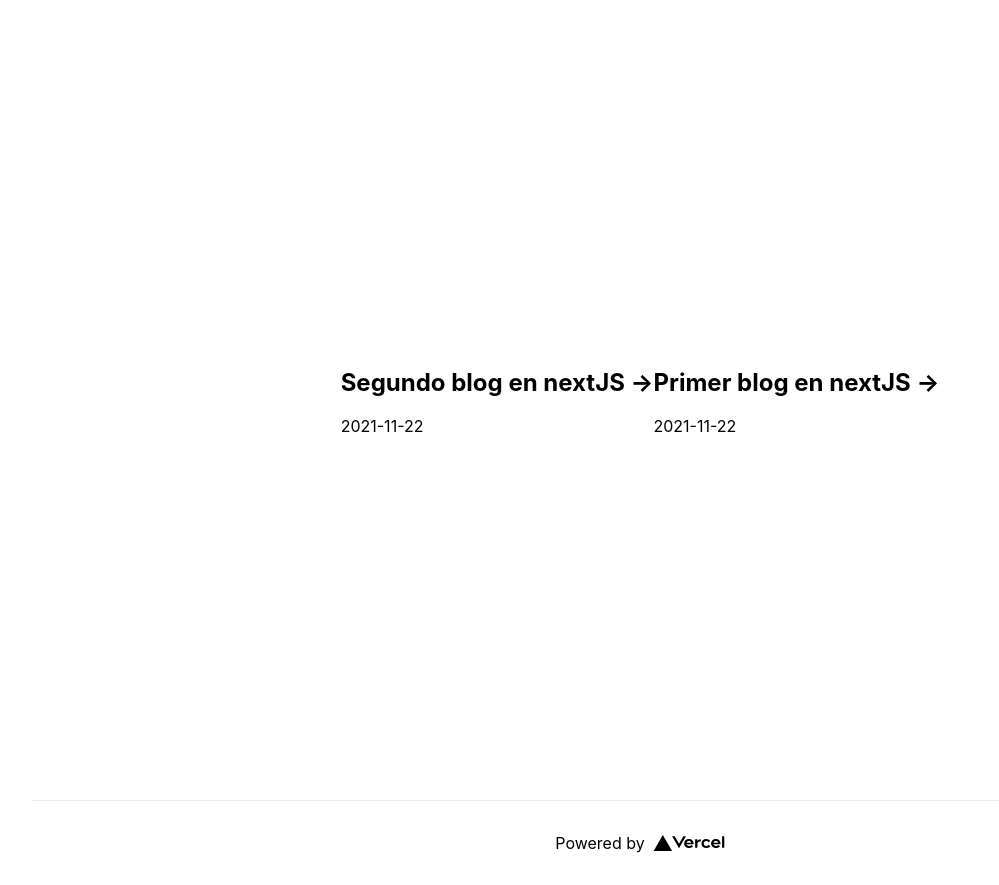
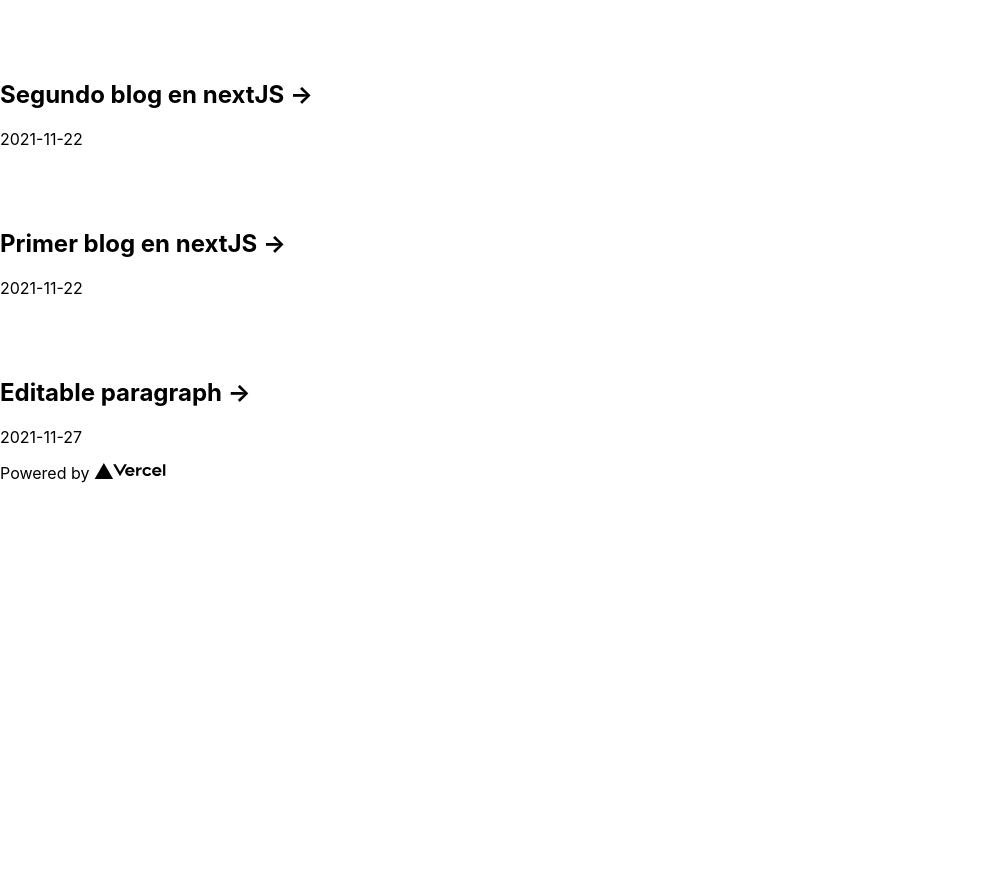
Before and after one commit to apalaciosdev/Blog-NextJS-, a Next.js app: page / in a window 1280 px wide. Shown: the whole page, without its empty margins (0-999 px from the left). After the commit the page ends 800 px from the top, so only its background shows below. Built offline with nearby package versions, Linux system fonts and the light colour scheme.

Commit message:
202111271530

```diff
--- /dev/null
+++ b/data/editable-paragraph.mdx
@@ -0,0 +1,43 @@
+---
+title: 'Editable paragraph'
+date: '2021-11-27'
+---
+
+# Editable paragraph
+
+In this post we learn to create and implement an editable paragraph in our code using **react-addons-update**.
+
+In these examples we are going to change a state that cointains an array with objects inside.
+
+We have 3 ways to implement it.
+
+
+
+
+## 1.- Using an input
+
+<CodeVisualizer language="js" code="
+const contentEditable = createRef()
+const [state, setState] = useState(demoData)
+const [bool, setBool] = useState(true)
+
+const handleChange = (evt) => {
+  const { value } = evt.target;
+  setState(update(state,{
+    [0]:{
+      [2]: {
+        content:  {$set: value}
+      }
+    }
+  }))
+
+};
+
+return(
+  <div>
+    <textarea type='text' value={state[0][2].content}  onChange={handleChange}></textarea>
+  </div>
+)
+"
+
+/>
--- a/data/hola-mundo.mdx
+++ b/data/hola-mundo.mdx
@@ -3,7 +3,7 @@ title: 'Primer blog en nextJS'
 date: '2021-11-22'
 ---
 
-# Hola mundo
+# safesa
 
 Sis gg:
 <CodeVisualizer language="js" code="
--- a/package.json
+++ b/package.json
@@ -13,7 +13,8 @@
     "next-mdx-remote": "^3.0.8",
     "prismjs": "^1.25.0",
     "react": "17.0.2",
-    "react-dom": "17.0.2"
+    "react-dom": "17.0.2",
+    "styled-components": "^5.3.3"
   },
   "devDependencies": {
     "eslint": "7.32.0",
--- a/pages/index.js
+++ b/pages/index.js
@@ -1,24 +1,25 @@
 import Head from 'next/head'
 import Image from 'next/image'
-import styles from '../styles/Home.module.css'
 import Link from 'next/link'
+
 
 import { getAllFilesMetadata } from '../lib/mdx'
 
 export default function Home({ posts }) {
   return (
-    <div className={styles.container}>
+    <div>
+
         <Head>
           <title>Blog</title>
           <meta name="description" content="Generated by create next app" />
           <link rel="icon" href="/favicon.ico" />
         </Head>
 
-      <main className={styles.main}>
-        <div className={styles.grid}>
+        <main>
+          <di>
 
             {posts.map(post => (
-            <Link key={post.slug} href={`/${post.slug}`} className={styles.card}>
+              <Link key={post.slug} href={`/${post.slug}`}>
                 <a>
                   <h2>{post.title} &rarr;</h2>
                   <p>{post.date}</p>
@@ -26,17 +27,17 @@ export default function Home({ posts }) {
               </Link>
             ))}
 
-        </div>
+          </di>
         </main>
 
-      <footer className={styles.footer}>
+        <footer>
           <a
             href="https://vercel.com?utm_source=create-next-app&utm_medium=default-template&utm_campaign=create-next-app"
             target="_blank"
             rel="noopener noreferrer"
           >
             Powered by{' '}
-          <span className={styles.logo}>
+            <span>
               <Image src="/vercel.svg" alt="Vercel Logo" width={72} height={16} />
             </span>
           </a>
--- a/styles/Home.module.css
+++ /dev/null
@@ -1,116 +0,0 @@
-.container {
-  padding: 0 2rem;
-}
-
-.main {
-  min-height: 100vh;
-  padding: 4rem 0;
-  flex: 1;
-  display: flex;
-  flex-direction: column;
-  justify-content: center;
-  align-items: center;
-}
-
-.footer {
-  display: flex;
-  flex: 1;
-  padding: 2rem 0;
-  border-top: 1px solid #eaeaea;
-  justify-content: center;
-  align-items: center;
-}
-
-.footer a {
-  display: flex;
-  justify-content: center;
-  align-items: center;
-  flex-grow: 1;
-}
-
-.title a {
-  color: #0070f3;
-  text-decoration: none;
-}
-
-.title a:hover,
-.title a:focus,
-.title a:active {
-  text-decoration: underline;
-}
-
-.title {
-  margin: 0;
-  line-height: 1.15;
-  font-size: 4rem;
-}
-
-.title,
-.description {
-  text-align: center;
-}
-
-.description {
-  margin: 4rem 0;
-  line-height: 1.5;
-  font-size: 1.5rem;
-}
-
-.code {
-  background: #fafafa;
-  border-radius: 5px;
-  padding: 0.75rem;
-  font-size: 1.1rem;
-  font-family: Menlo, Monaco, Lucida Console, Liberation Mono, DejaVu Sans Mono,
-    Bitstream Vera Sans Mono, Courier New, monospace;
-}
-
-.grid {
-  display: flex;
-  align-items: center;
-  justify-content: center;
-  flex-wrap: wrap;
-  max-width: 800px;
-}
-
-.card {
-  margin: 1rem;
-  padding: 1.5rem;
-  text-align: left;
-  color: inherit;
-  text-decoration: none;
-  border: 1px solid #eaeaea;
-  border-radius: 10px;
-  transition: color 0.15s ease, border-color 0.15s ease;
-  max-width: 300px;
-}
-
-.card:hover,
-.card:focus,
-.card:active {
-  color: #0070f3;
-  border-color: #0070f3;
-}
-
-.card h2 {
-  margin: 0 0 1rem 0;
-  font-size: 1.5rem;
-}
-
-.card p {
-  margin: 0;
-  font-size: 1.25rem;
-  line-height: 1.5;
-}
-
-.logo {
-  height: 1em;
-  margin-left: 0.5rem;
-}
-
-@media (max-width: 600px) {
-  .grid {
-    width: 100%;
-    flex-direction: column;
-  }
-}
--- a/styles/globals.css
+++ b/styles/globals.css
@@ -1,7 +1,7 @@
 html,
 body {
   padding: 0;
-  margin: 0;
+  margin: 0px;
   font-family: -apple-system, BlinkMacSystemFont, Segoe UI, Roboto, Oxygen,
     Ubuntu, Cantarell, Fira Sans, Droid Sans, Helvetica Neue, sans-serif;
 }
@@ -11,6 +11,12 @@ a {
   text-decoration: none;
 }
 
-* {
-  box-sizing: border-box;
+p{
+  width: 100%;
+  line-height : 20px;
+
 }
+
+h2{
+  margin-top: 80px;
+}
--- /dev/null
+++ b/utils/px2vw.js
@@ -0,0 +1,3 @@
+const px2vw = (size, width = 1440) => `${(size / width) * 100}vw`;
+
+export default px2vw;
```
Also changed, not shown: components/CodeVisualizer.js (+20 -4 lines), pages/[slug].js (+20 -1 lines), styles/Global.js (added, +50 -0 lines), 1 other file (tests, documents, lock files or other folders). Lines whose indentation alone changed are shown as unchanged.
